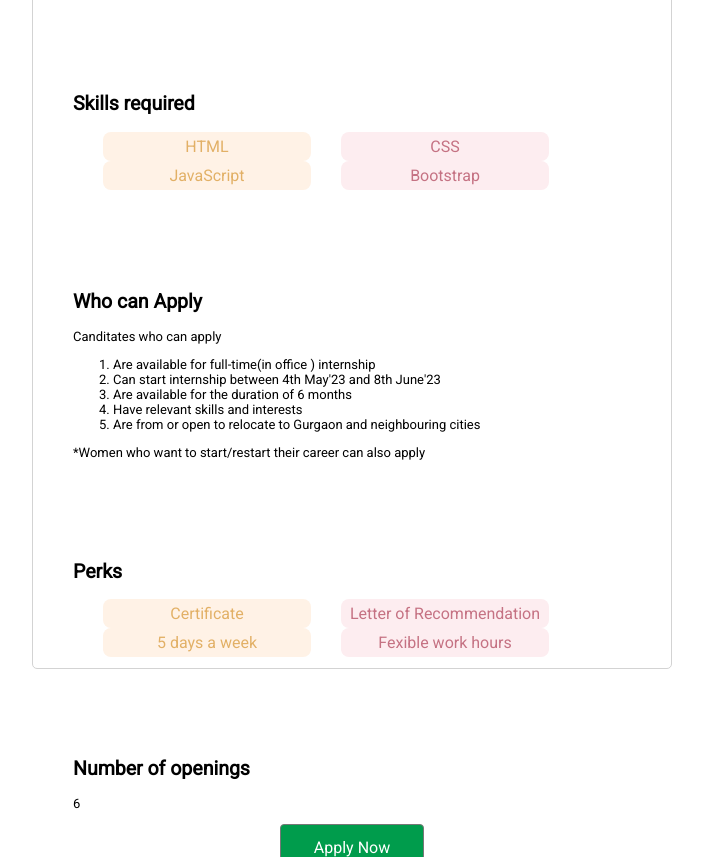
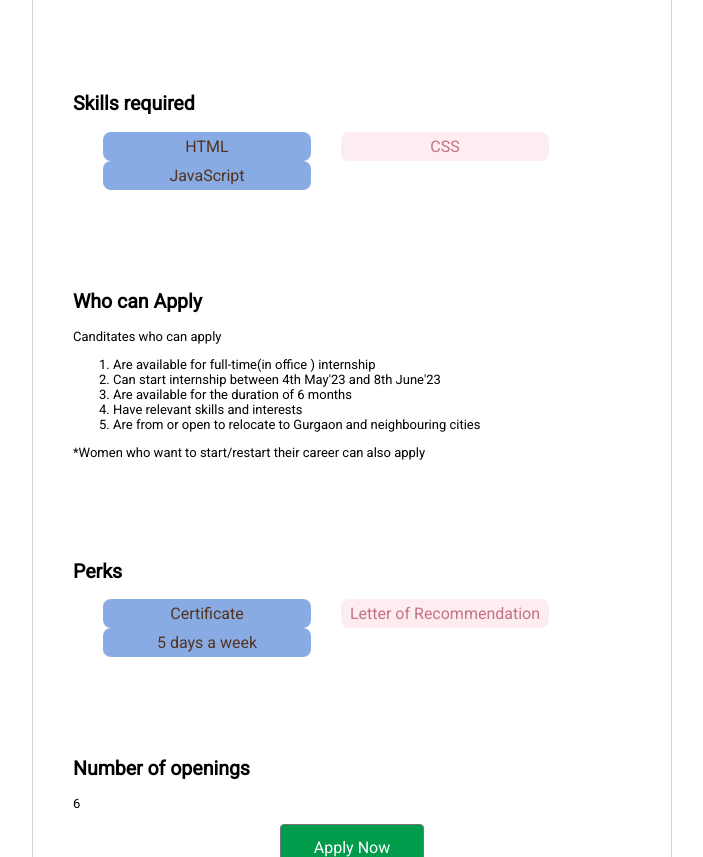
Before and after one commit to kanishkcs/Job-Listing, a React (Vite) app: page /jobDetails in a window 1280 px wide. Shown: the part 620-1477 px from the top of the page, without its empty margins (393-1096 px from the left). Built offline with nearby package versions, Linux system fonts and the light colour scheme.

Commit message:
fixed skills button

```diff
--- a/src/Pages/JobDetails/JobDetails.jsx
+++ b/src/Pages/JobDetails/JobDetails.jsx
@@ -27,7 +27,7 @@ font-size: 1rem;
 
 const Container = styled.div`
 width: 50%;
-height: 1150px;
+height: 1350px;
 border: 1px solid lightgray;
 border-radius: 5px;
 padding: 0 40px 0 40px;
@@ -53,19 +53,20 @@ const JobDetails = () => {
 
 
       <Container>
-      <JobCard />
+        <JobCard />
         <Heading>About the Company Role</Heading>
         <p>Are you looking for an opportunity to help empower marginalized communities? We are seeking an enthusiastic, motivated, and reliable Volunteering Intern to join our team at NayePankh Foundation.
           If you are compassionate and enjoy working with people, this is the job for you.
           As a volunteering intern, you will be given four different tasks for different weeks, you will be required to do social work near your area and spread positivity, and share the photos and videos of that social work on your social media,
           you will also be supporting the organization by raising funds and encouraging your friend to accompany you in this internship.
           You will support our organization's efforts to encourage volunteering and contribute to the development of the community.</p>
+
         <Heading>Skills required</Heading>
         <div>
-          <Tags bgColor="#fff2e6" fontColor="#e2b066">HTML</Tags>
+          <Tags bgColor="#89ABE3" fontColor="#53331F">HTML</Tags>
           <Tags bgColor="#fdedf0" fontColor="#c57283">CSS</Tags>
-          <Tags bgColor="#fff2e6" fontColor="#e2b066">JavaScript</Tags>
-          <Tags bgColor="#fdedf0" fontColor="#c57283">Bootstrap</Tags>
+          <Tags bgColor="#89ABE3" fontColor="#53331F">JavaScript</Tags>
+
 
         </div>
 
@@ -80,11 +81,13 @@ const JobDetails = () => {
           <List>Are from or open to relocate to Gurgaon and neighbouring cities  </List>
         </ol>
         <p> *Women who want to start/restart their career can also apply </p>
+
+
         <Heading>Perks</Heading>
-        <Tags bgColor="#fff2e6" fontColor="#e2b066">Certificate</Tags>
+        <Tags bgColor="#89ABE3" fontColor="#53331F">Certificate</Tags>
         <Tags bgColor="#fdedf0" fontColor="#c57283">Letter of Recommendation</Tags>
-        <Tags bgColor="#fff2e6" fontColor="#e2b066">5 days a week</Tags>
-        <Tags bgColor="#fdedf0" fontColor="#c57283">Fexible work hours</Tags>
+        <Tags bgColor="#89ABE3" fontColor="#53331F">5 days a week</Tags>
+
 
         <Heading>Number of openings</Heading>
         <p>6</p>
```
Also changed, not shown: src/Pages/JobDetails/JobDetails.css (line endings or trailing spaces).
